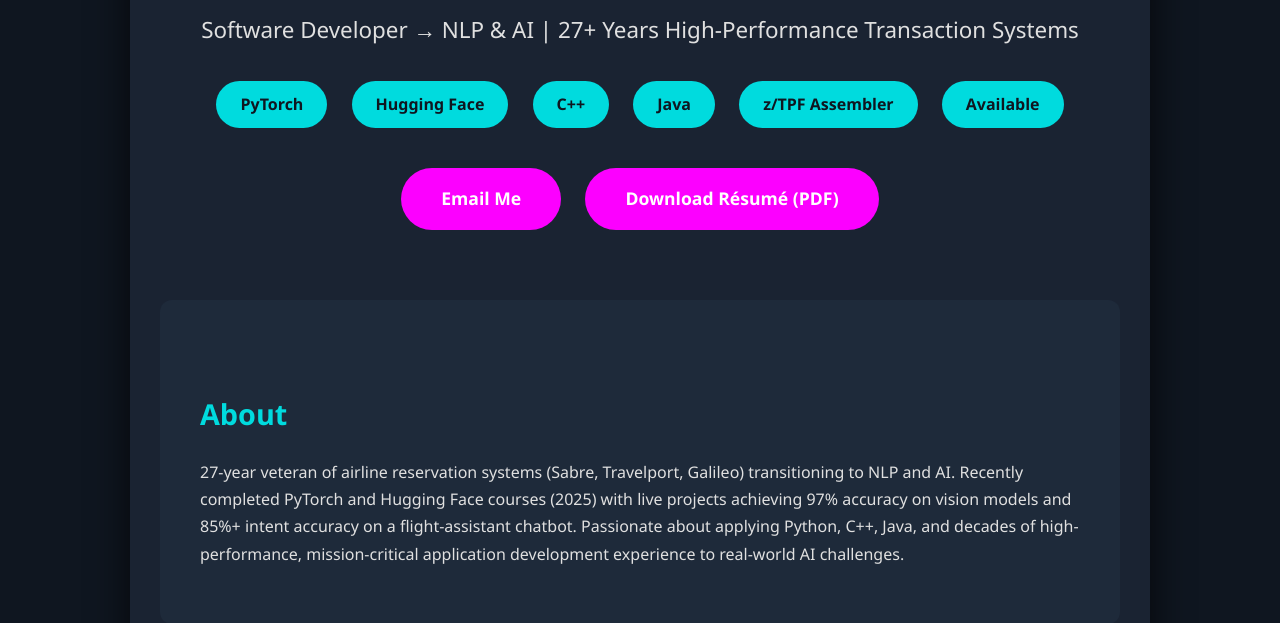
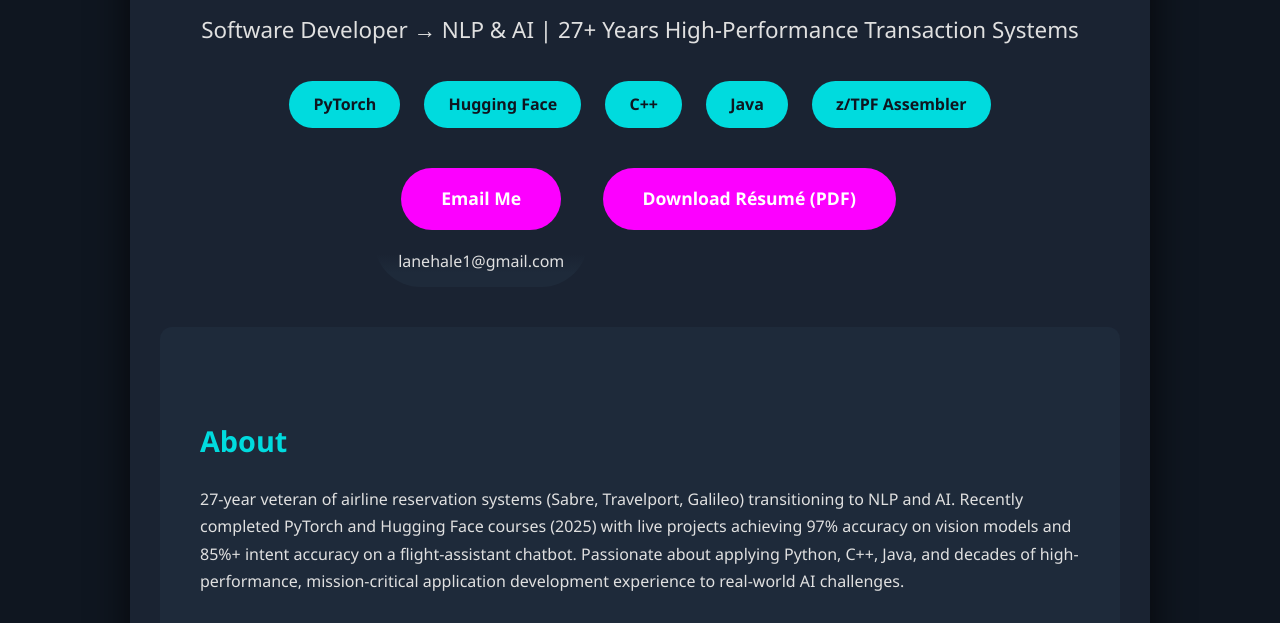
Before and after one commit to lanehale/laneh-dev, a plain HTML site: page index.html in a window 1280 px wide. Shown: the part 177-800 px from the top of the page. Drawn offline with Linux system fonts and the light colour scheme.

Commit message:
Add files via upload
Updated resume and project links

```diff
--- a/index.html
+++ b/index.html
@@ -21,6 +21,9 @@
       --card: #ffffff;
       --text: #212529;
       --link: #007bff;
+    }
+    [data-theme="light"] span {
+      background: linear-gradient(to bottom, var(--card) 0%, var(--card) 30%, #e9ecef 70%, #e9ecef 100%) !important;
     }
     body { margin:0; padding:0; font-family:'Segoe UI',system-ui,sans-serif; background:var(--bg); color:var(--text); line-height:1.7; transition:0.3s; }
     .container { max-width:960px; margin:40px auto; padding:30px; background:var(--card); border-radius:16px; box-shadow:0 15px 40px rgba(0,0,0,0.7); text-align:center; }
@@ -51,10 +54,25 @@
     <div class="badge">C++</div>
     <div class="badge">Java</div>
     <div class="badge">z/TPF Assembler</div>
-    <div class="badge">Available</div>
 
     <div>
-      <a href="mailto:lanehale1@gmail.com" class="btn">Email Me</a>
+      <!-- EMAIL GROUP: Button + email with fade background (works dark/light) -->
+      <div style="display: inline-flex; flex-direction: column; align-items: center;">
+        <a href="mailto:lanehale1@gmail.com?subject=Hi%20Lane%20—%20saw%20your%20portfolio%20on%20laneh.dev&body=Hey%20Lane%2C%0A%0AI%20came%20across%20your%20site%20and%20wanted%20to%20connect%20about%20opportunities.%0A%0ABest%2C%0A[Your%20Name]"
+          class="btn">
+          Email Me
+        </a>
+        <span style="
+          font-size: 1rem;
+          color: var(--text);
+          background: linear-gradient(to bottom, var(--card) 0%, var(--card) 30%, #1e2a3a 70%, #1e2a3a 100%);
+          padding: 8px 24px 12px 24px;
+          border-radius: 0 0 50px 50px;
+          margin-top: -20px;
+        ">
+          lanehale1@gmail.com
+        </span>
+      </div>
       <a href="/Lane_Hale_Resume_2025.pdf" download class="btn">Download Résumé (PDF)</a>
     </div>
 
@@ -65,10 +83,10 @@
 
     <div class="section">
       <h2>Featured Projects</h2>
-      <strong>Flight Assistant Chatbot</strong> — <a href="https://github.com/lanehale/airline-chatbot">GitHub</a> | <a href="https://huggingface.co/spaces/lanehale/airline-chatbot">Live Demo</a><br>
+      <strong>Flight Assistant Chatbot</strong> — <a href="https://github.com/lanehale/airline-chatbot" target="_blank" rel="noopener noreferrer">GitHub</a> | <a href="https://huggingface.co/spaces/lanehale1/Airline_Chatbot" target="_blank" rel="noopener noreferrer">Live Demo</a><br>
       BERT-based chatbot with FlightAware + Expedia API integration — 1400+ queries, 85% real-world intent accuracy.
       <br><br>
-      <strong>Food Vision Mini</strong> — <a href="https://github.com/lanehale/pytorch-deep-learning">GitHub</a> | <a href="https://huggingface.co/spaces/lanehale/foodvision_mini">Live Demo</a><br>
+      <strong>Food Vision Mini</strong> — <a href="https://github.com/lanehale/pytorch-deep-learning" target="_blank" rel="noopener noreferrer">GitHub</a> | <a href="https://huggingface.co/spaces/lanehale1/foodvision_mini" target="_blank" rel="noopener noreferrer">Live Demo</a><br>
       EfficientNetB2 & ViT-B/16 on Food101 → 97% accuracy.
       <br><br>
       <strong>C++ LLA → ECEF Conversion</strong> — <a href="https://github.com/lanehale/cpp-challenges">GitHub</a><br>
```
Also changed, not shown: 1 other file.
